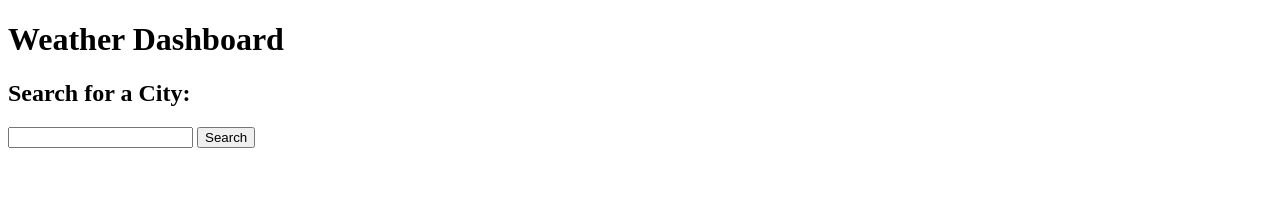
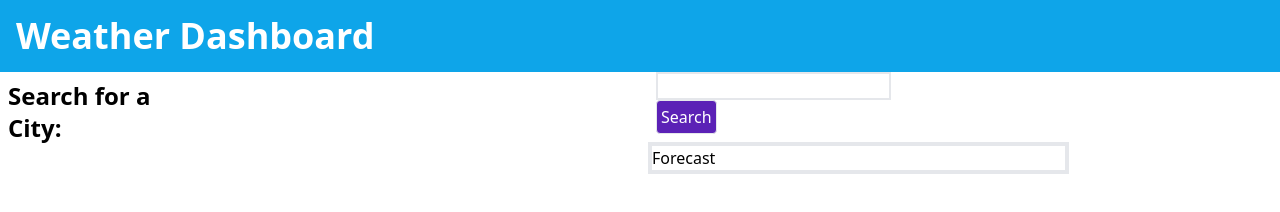
Before and after one commit to giancarlow333/weather-dashboard, a plain HTML site: page index.html in a window 1280 px wide. Drawn offline with nearby package versions, Linux system fonts and the light colour scheme.

Commit message:
Begin adding Tailwind styles

```diff
--- a/index.html
+++ b/index.html
@@ -4,21 +4,24 @@
     <meta charset="UTF-8">
     <meta name="viewport" content="width=device-width, initial-scale=1.0">
     <title>Weather Dashboard</title>
+    <script src="https://cdn.tailwindcss.com"></script>
 </head>
 <body>
-    <header>
-        <h1>Weather Dashboard</h1>
+    <header class="bg-sky-500">
+        <h1 class="text-4xl font-bold text-white p-4">Weather Dashboard</h1>
     </header>
-    <aside>
-        <h1>Search for a City:</h1>
+    <main class="columns-2">
+    <aside class="p-2 w-1/3">
+        <h2 class="text-2xl font-bold">Search for a City:</h2>
         <form>
-            <input type="text" id="city">
-            <button id="search-btn">Search</button>
+            <input type="text" id="city" class="border-2">
+            <button id="search-btn" class="border rounded p-1 bg-violet-800 text-white">Search</button>
         </form>
     </aside>
-    <main>
+    <article class="border-4 w-2/3">
+        Forecast
         <section id="main-dashboard"></section>
-    </main>
+    </article></main>
     <script src="./assets/weatherscript.js"></script>
 </body>
 </html>
```
Also changed, not shown: 1 other file.
